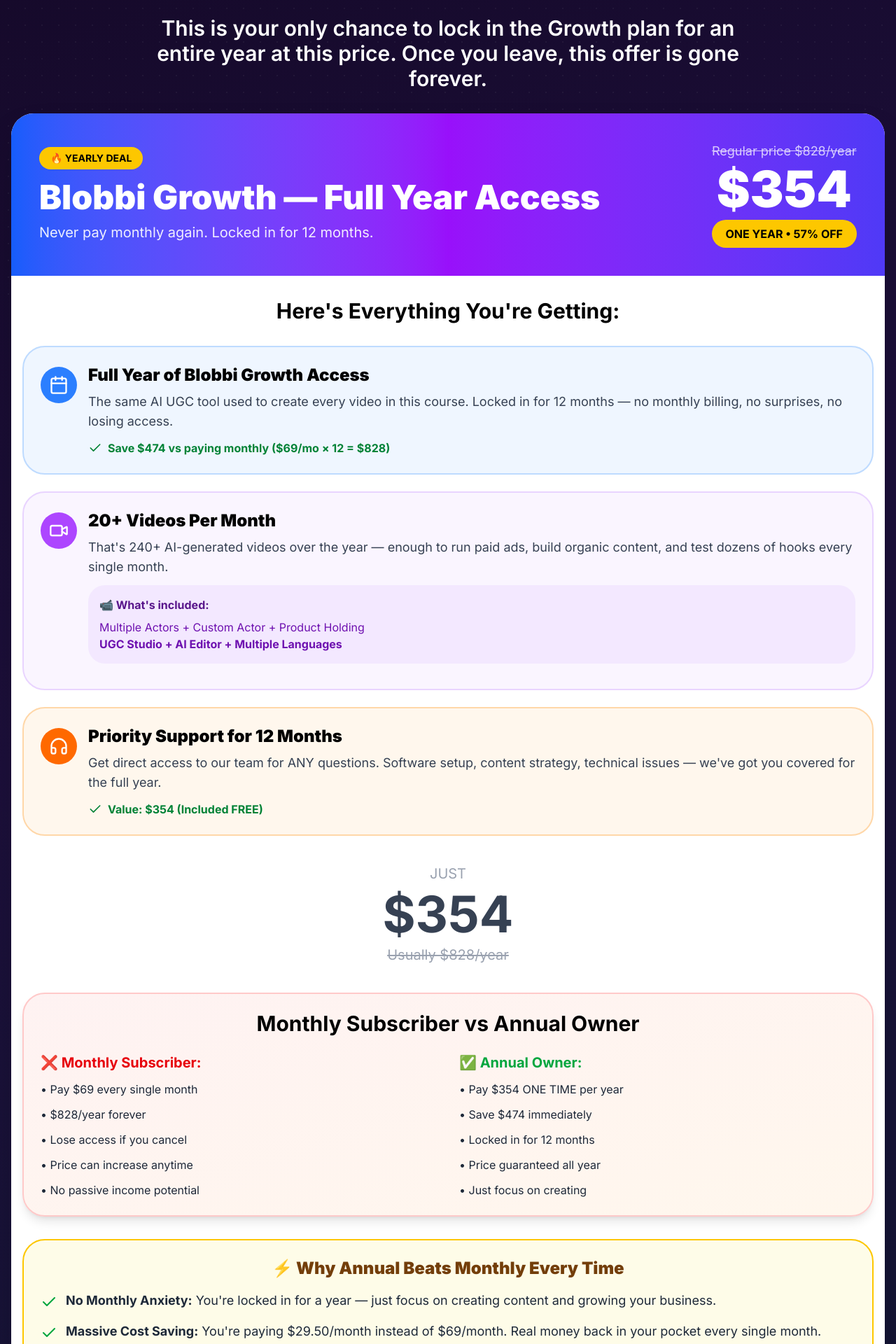
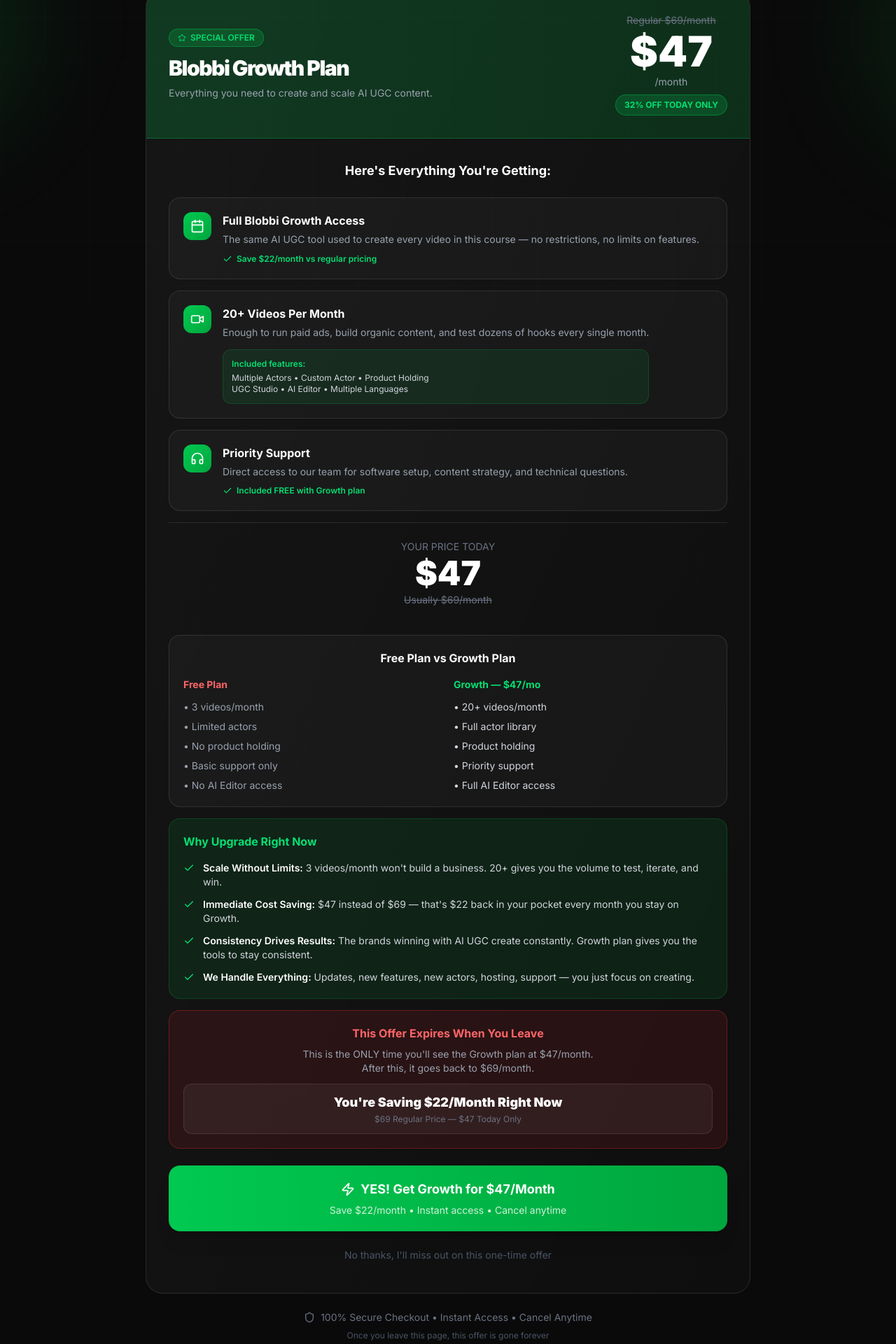
Before and after one commit to A-BMT02/aiugc, a Next.js app: page /lifetime-upsell in a window 1280 px wide. Shown: the part 360-2280 px from the top of the page at 70% size. Built offline with nearby package versions, Linux system fonts and the light colour scheme; no server answers.

Commit message:
update lifetime-upsell: $47/month pricing, Blobbi styling, reduced font sizes
Co-Authored-By: Claude Sonnet 4.6 <noreply@anthropic.com>

```diff
--- a/app/lifetime-upsell/page.js
+++ b/app/lifetime-upsell/page.js
@@ -2,7 +2,7 @@
 
 import { useState } from 'react'
 import { useRouter } from 'next/navigation'
-import { Clock, Check, Zap, Calendar, Video, Headphones } from 'lucide-react'
+import { Clock, Check, Zap, Calendar, Video, Headphones, Shield, Star } from 'lucide-react'
 import { createClient } from '@supabase/supabase-js'
 
 const PRICE_ID = 'price_1TLABeROztKsDOlaSDDg6gog'
@@ -46,208 +46,216 @@ export default function LifetimeUpsellPage() {
   }
 
   return (
-    <div className="min-h-screen text-white" style={{ background: 'linear-gradient(160deg, #140826 0%, #1c0f3a 40%, #0e1830 100%)' }}>
+    <div className="min-h-screen bg-[#0a0a0a] text-white overflow-hidden">
 
-      {/* Dot pattern */}
-      <div className="fixed inset-0 pointer-events-none" style={{ backgroundImage: 'radial-gradient(circle, rgba(255,255,255,0.05) 1px, transparent 1px)', backgroundSize: '24px 24px' }} />
+      {/* Subtle grid overlay */}
+      <div className="fixed inset-0 pointer-events-none">
+        <div className="absolute inset-0 bg-[linear-gradient(to_right,#ffffff03_1px,transparent_1px),linear-gradient(to_bottom,#ffffff03_1px,transparent_1px)] bg-[size:4rem_4rem]" />
+        <div className="absolute top-1/4 -left-1/4 w-96 h-96 bg-green-500/10 rounded-full blur-3xl" />
+        <div className="absolute bottom-1/4 -right-1/4 w-96 h-96 bg-green-600/10 rounded-full blur-3xl" />
+      </div>
 
-      <div className="relative z-10 max-w-7xl mx-auto py-8 px-4">
+      <div className="relative z-10 max-w-4xl mx-auto py-12 px-4">
 
         {/* ── HEADER ── */}
-        <div className="text-center mb-8">
-          <div className="inline-flex items-center gap-2 bg-red-600 text-white px-6 py-2 rounded-full text-base font-bold mb-4 animate-pulse">
-            <Clock className="w-5 h-5" /> FINAL OFFER — THIS PAGE DISAPPEARS IN MOMENTS
+        <div className="text-center mb-10">
+          <div className="inline-flex items-center gap-2 px-4 py-2 bg-red-500/20 border border-red-500/40 rounded-full text-red-400 text-sm font-semibold mb-6 animate-pulse">
+            <Clock className="w-4 h-4" /> FINAL OFFER — THIS PAGE DISAPPEARS WHEN YOU LEAVE
           </div>
-          <h1 className="text-5xl md:text-6xl lg:text-7xl font-black mb-6 leading-tight">
-            <span className="text-yellow-300">Get A FULL YEAR</span>{' '}
-            <span className="text-white">of The AI Software We Use In The Course —</span>{' '}
-            <span className="text-yellow-300">For Just $354</span>
+
+          <h1 className="text-4xl md:text-5xl font-black tracking-tighter mb-5 leading-tight">
+            Unlock a{' '}
+            <span className="bg-gradient-to-r from-green-400 to-green-500 bg-clip-text text-transparent">
+              Full Month of Growth
+            </span>{' '}
+            for Just $47
           </h1>
-          <p className="text-2xl md:text-3xl text-white font-semibold max-w-4xl mx-auto">
-            This is your only chance to lock in the Growth plan for an entire year at this price. Once you leave, this offer is gone forever.
+
+          <p className="text-base md:text-lg text-gray-400 max-w-2xl mx-auto">
+            This is your only chance to lock in the Growth plan at this price. Once you leave, this offer is gone forever.
           </p>
         </div>
 
-        {/* ── BIG WHITE CARD ── */}
-        <div className="rounded-[2rem] overflow-hidden bg-white mb-8 shadow-2xl">
+        {/* ── MAIN CARD ── */}
+        <div className="bg-gradient-to-br from-white/5 to-white/[0.02] border border-white/10 rounded-3xl overflow-hidden mb-6">
 
-          {/* Card header — gradient */}
-          <div className="bg-gradient-to-r from-blue-600 via-purple-600 to-indigo-600 p-8 md:p-10 text-white">
+          {/* Card header */}
+          <div className="bg-gradient-to-r from-green-500/20 to-green-600/20 border-b border-green-500/30 p-6 md:p-8">
             <div className="flex flex-col md:flex-row items-center justify-between gap-6">
               <div className="flex-1 text-center md:text-left">
-                <div className="inline-block bg-yellow-400 text-black text-sm font-bold px-4 py-1.5 rounded-full mb-4">
-                  🔥 YEARLY DEAL
+                <div className="inline-flex items-center gap-1.5 px-3 py-1 bg-green-500/20 border border-green-500/40 rounded-full text-green-400 text-xs font-semibold mb-3">
+                  <Star className="w-3 h-3" /> SPECIAL OFFER
                 </div>
-                <h2 className="text-3xl md:text-5xl font-black mb-3">Blobbi Growth — Full Year Access</h2>
-                <p className="text-white/90 text-xl">Never pay monthly again. Locked in for 12 months.</p>
+                <h2 className="text-2xl md:text-3xl font-black tracking-tighter mb-2">Blobbi Growth Plan</h2>
+                <p className="text-gray-400 text-sm">Everything you need to create and scale AI UGC content.</p>
               </div>
-              <div className="text-center w-full md:w-auto">
-                <div className="text-lg line-through opacity-75 mb-1">Regular price $828/year</div>
-                <div className="text-6xl md:text-7xl font-black mb-2">$354</div>
-                <div className="text-base bg-yellow-400 text-black font-bold px-5 py-2 rounded-full inline-block">ONE YEAR • 57% OFF</div>
+              <div className="text-center">
+                <div className="text-sm text-gray-500 line-through mb-1">Regular $69/month</div>
+                <div className="text-5xl md:text-6xl font-black text-white mb-1">$47</div>
+                <div className="text-sm text-gray-400">/month</div>
+                <div className="mt-2 inline-flex items-center gap-1.5 px-3 py-1.5 bg-green-500/20 border border-green-500/40 rounded-full text-green-400 text-xs font-bold">
+                  32% OFF TODAY ONLY
+                </div>
               </div>
             </div>
           </div>
 
-          {/* Card body — white */}
-          <div className="p-8 bg-white">
+          {/* Card body */}
+          <div className="p-6 md:p-8 space-y-4">
 
-            <h3 className="text-3xl font-bold mb-8 text-black text-center">Here's Everything You're Getting:</h3>
-
-            <div className="space-y-6 mb-10 -mx-4">
+            <h3 className="text-lg font-bold text-center mb-6">Here's Everything You're Getting:</h3>
 
             {/* Feature 1 */}
-              <div className="bg-blue-50 border-2 border-blue-200 rounded-[2rem] p-6">
-                <div className="flex flex-col md:flex-row items-start gap-4">
-                  <div className="bg-blue-500 rounded-full p-3 mx-auto md:mx-0 md:mt-1">
-                    <Calendar className="w-7 h-7 text-white" />
+            <div className="bg-white/[0.03] border border-white/10 rounded-2xl p-5">
+              <div className="flex items-start gap-4">
+                <div className="w-10 h-10 bg-gradient-to-br from-green-500 to-green-600 rounded-xl flex items-center justify-center flex-shrink-0">
+                  <Calendar className="w-5 h-5" />
                 </div>
-                  <div className="flex-1 text-center md:text-left">
-                    <h4 className="font-black text-2xl text-black mb-2">Full Year of Blobbi Growth Access</h4>
-                    <p className="text-gray-700 text-lg mb-3">The same AI UGC tool used to create every video in this course. Locked in for 12 months — no monthly billing, no surprises, no losing access.</p>
-                    <div className="flex items-center justify-center md:justify-start gap-2 text-base text-green-700 font-bold">
-                      <Check className="w-5 h-5" /> Save $474 vs paying monthly ($69/mo × 12 = $828)
+                <div>
+                  <h4 className="font-bold text-base mb-1">Full Blobbi Growth Access</h4>
+                  <p className="text-gray-400 text-sm leading-relaxed">The same AI UGC tool used to create every video in this course — no restrictions, no limits on features.</p>
+                  <div className="flex items-center gap-1.5 mt-2 text-green-400 text-xs font-semibold">
+                    <Check className="w-3.5 h-3.5" /> Save $22/month vs regular pricing
                   </div>
                 </div>
               </div>
             </div>
 
             {/* Feature 2 */}
-              <div className="bg-purple-50 border-2 border-purple-200 rounded-[2rem] p-6">
-                <div className="flex flex-col md:flex-row items-start gap-4">
-                  <div className="bg-purple-500 rounded-full p-3 mx-auto md:mx-0 md:mt-1">
-                    <Video className="w-7 h-7 text-white" />
+            <div className="bg-white/[0.03] border border-white/10 rounded-2xl p-5">
+              <div className="flex items-start gap-4">
+                <div className="w-10 h-10 bg-gradient-to-br from-green-500 to-green-600 rounded-xl flex items-center justify-center flex-shrink-0">
+                  <Video className="w-5 h-5" />
                 </div>
-                  <div className="flex-1 text-center md:text-left">
-                    <h4 className="font-black text-2xl text-black mb-2">20+ Videos Per Month</h4>
-                    <p className="text-gray-700 text-lg mb-3">That's 240+ AI-generated videos over the year — enough to run paid ads, build organic content, and test dozens of hooks every single month.</p>
-                    <div className="bg-purple-100 rounded-[1.5rem] p-4 mb-3">
-                      <p className="text-base font-bold text-purple-900 mb-2">📹 What's included:</p>
-                      <p className="text-base text-purple-800">Multiple Actors + Custom Actor + Product Holding</p>
-                      <p className="text-base text-purple-800 font-bold">UGC Studio + AI Editor + Multiple Languages</p>
+                <div>
+                  <h4 className="font-bold text-base mb-1">20+ Videos Per Month</h4>
+                  <p className="text-gray-400 text-sm leading-relaxed mb-3">Enough to run paid ads, build organic content, and test dozens of hooks every single month.</p>
+                  <div className="bg-green-500/10 border border-green-500/20 rounded-xl p-3">
+                    <p className="text-green-400 text-xs font-semibold mb-1">Included features:</p>
+                    <p className="text-gray-300 text-xs">Multiple Actors • Custom Actor • Product Holding</p>
+                    <p className="text-gray-300 text-xs">UGC Studio • AI Editor • Multiple Languages</p>
                   </div>
                 </div>
               </div>
             </div>
 
             {/* Feature 3 */}
-              <div className="bg-orange-50 border-2 border-orange-200 rounded-[2rem] p-6">
-                <div className="flex flex-col md:flex-row items-start gap-4">
-                  <div className="bg-orange-500 rounded-full p-3 mx-auto md:mx-0 md:mt-1">
-                    <Headphones className="w-7 h-7 text-white" />
+            <div className="bg-white/[0.03] border border-white/10 rounded-2xl p-5">
+              <div className="flex items-start gap-4">
+                <div className="w-10 h-10 bg-gradient-to-br from-green-500 to-green-600 rounded-xl flex items-center justify-center flex-shrink-0">
+                  <Headphones className="w-5 h-5" />
                 </div>
-                  <div className="flex-1 text-center md:text-left">
-                    <h4 className="font-black text-2xl text-black mb-2">Priority Support for 12 Months</h4>
-                    <p className="text-gray-700 text-lg mb-3">Get direct access to our team for ANY questions. Software setup, content strategy, technical issues — we've got you covered for the full year.</p>
-                    <div className="flex items-center justify-center md:justify-start gap-2 text-base text-green-700 font-bold">
-                      <Check className="w-5 h-5" /> Value: $354 (Included FREE)
+                <div>
+                  <h4 className="font-bold text-base mb-1">Priority Support</h4>
+                  <p className="text-gray-400 text-sm leading-relaxed">Direct access to our team for software setup, content strategy, and technical questions.</p>
+                  <div className="flex items-center gap-1.5 mt-2 text-green-400 text-xs font-semibold">
+                    <Check className="w-3.5 h-3.5" /> Included FREE with Growth plan
                   </div>
                 </div>
               </div>
             </div>
 
-            </div>
-
-            {/* Center price */}
-            <div className="text-center my-10">
-              <div className="text-xl text-gray-400 mb-2">JUST</div>
-              <div className="text-7xl font-bold text-gray-700">$354</div>
-              <div className="text-xl text-gray-400 line-through mt-2">Usually $828/year</div>
+            {/* Price summary */}
+            <div className="text-center py-6 border-t border-white/10">
+              <div className="text-sm text-gray-500 mb-1">YOUR PRICE TODAY</div>
+              <div className="text-5xl font-black mb-1">$47</div>
+              <div className="text-gray-500 text-sm line-through">Usually $69/month</div>
             </div>
 
             {/* Comparison */}
-            <div className="bg-gradient-to-br from-red-50 to-orange-50 border-2 border-red-200 rounded-[2rem] p-6 mb-8 shadow-lg -mx-4">
-              <h3 className="text-2xl md:text-3xl font-bold mb-6 text-center text-black">Monthly Subscriber vs Annual Owner</h3>
-              <div className="grid grid-cols-2 gap-4 md:gap-8">
-                <div className="space-y-3">
-                  <h4 className="font-bold text-red-600 text-xl mb-3">❌ Monthly Subscriber:</h4>
-                  <ul className="space-y-3 text-gray-800 text-base">
-                    <li>• Pay $69 every single month</li>
-                    <li>• $828/year forever</li>
-                    <li>• Lose access if you cancel</li>
-                    <li>• Price can increase anytime</li>
-                    <li>• No passive income potential</li>
+            <div className="bg-white/[0.03] border border-white/10 rounded-2xl p-5">
+              <h3 className="text-base font-bold mb-4 text-center">Free Plan vs Growth Plan</h3>
+              <div className="grid grid-cols-2 gap-4">
+                <div>
+                  <h4 className="font-bold text-red-400 text-sm mb-3">Free Plan</h4>
+                  <ul className="space-y-2 text-gray-400 text-sm">
+                    <li>• 3 videos/month</li>
+                    <li>• Limited actors</li>
+                    <li>• No product holding</li>
+                    <li>• Basic support only</li>
+                    <li>• No AI Editor access</li>
                   </ul>
                 </div>
-                <div className="space-y-3">
-                  <h4 className="font-bold text-green-600 text-xl mb-3">✅ Annual Owner:</h4>
-                  <ul className="space-y-3 text-gray-800 text-base">
-                    <li>• Pay $354 ONE TIME per year</li>
-                    <li>• Save $474 immediately</li>
-                    <li>• Locked in for 12 months</li>
-                    <li>• Price guaranteed all year</li>
-                    <li>• Just focus on creating</li>
+                <div>
+                  <h4 className="font-bold text-green-400 text-sm mb-3">Growth — $47/mo</h4>
+                  <ul className="space-y-2 text-gray-300 text-sm">
+                    <li>• 20+ videos/month</li>
+                    <li>• Full actor library</li>
+                    <li>• Product holding</li>
+                    <li>• Priority support</li>
+                    <li>• Full AI Editor access</li>
                   </ul>
                 </div>
               </div>
             </div>
 
-            {/* Why annual wins */}
-            <div className="bg-yellow-50 border-2 border-yellow-400 rounded-[2rem] p-6 mb-8 -mx-4">
-              <h3 className="text-2xl font-black text-yellow-900 mb-4 text-center">⚡ Why Annual Beats Monthly Every Time</h3>
-              <div className="space-y-4">
+            {/* Why upgrade */}
+            <div className="bg-green-500/10 border border-green-500/20 rounded-2xl p-5">
+              <h3 className="text-base font-bold text-green-400 mb-4">Why Upgrade Right Now</h3>
+              <div className="space-y-3">
                 {[
-                  { t: 'No Monthly Anxiety', d: "You're locked in for a year — just focus on creating content and growing your business." },
-                  { t: 'Massive Cost Saving', d: "You're paying $29.50/month instead of $69/month. Real money back in your pocket every single month." },
-                  { t: 'Consistency Wins', d: "The brands making money with AI UGC create consistently. Annual access forces that habit." },
-                  { t: 'We Handle Everything', d: 'Updates, new features, new actors, hosting, support — you just create.' },
+                  { t: 'Scale Without Limits', d: "3 videos/month won't build a business. 20+ gives you the volume to test, iterate, and win." },
+                  { t: 'Immediate Cost Saving', d: '$47 instead of $69 — that\'s $22 back in your pocket every month you stay on Growth.' },
+                  { t: 'Consistency Drives Results', d: 'The brands winning with AI UGC create constantly. Growth plan gives you the tools to stay consistent.' },
+                  { t: 'We Handle Everything', d: 'Updates, new features, new actors, hosting, support — you just focus on creating.' },
                 ].map((item, i) => (
                   <div key={i} className="flex items-start gap-3">
-                    <Check className="w-6 h-6 text-green-600 flex-shrink-0 mt-1" />
-                    <p className="text-gray-800 text-lg"><span className="font-bold">{item.t}:</span> {item.d}</p>
+                    <Check className="w-4 h-4 text-green-400 flex-shrink-0 mt-0.5" />
+                    <p className="text-gray-300 text-sm"><span className="font-semibold text-white">{item.t}:</span> {item.d}</p>
                   </div>
                 ))}
               </div>
             </div>
 
             {/* Urgency */}
-            <div className="bg-red-50 border-2 border-red-500 rounded-[2rem] p-6 mb-8 -mx-4">
-              <h3 className="text-2xl font-bold text-red-700 mb-2 text-center">⚠️ This Offer Expires When You Leave This Page</h3>
-              <p className="text-center text-red-600 text-lg mb-3">
-                This is the ONLY time you'll see the Growth plan at this price.<br />
-                After today, it goes back to $828/year (if we even offer this deal again).
+            <div className="bg-red-500/10 border border-red-500/30 rounded-2xl p-5 text-center">
+              <h3 className="text-base font-bold text-red-400 mb-2">This Offer Expires When You Leave</h3>
+              <p className="text-gray-400 text-sm mb-3">
+                This is the ONLY time you'll see the Growth plan at $47/month.<br />
+                After this, it goes back to $69/month.
               </p>
-              <div className="bg-white rounded-[2rem] p-5 text-center">
-                <p className="text-3xl font-black text-red-700">You're Saving $474 Right Now</p>
-                <p className="text-base text-gray-600 mt-1">$828 Regular Price — $354 Today Only = $474 Savings</p>
+              <div className="bg-white/5 border border-white/10 rounded-xl p-3">
+                <p className="text-lg font-black text-white">You're Saving $22/Month Right Now</p>
+                <p className="text-gray-500 text-xs mt-0.5">$69 Regular Price — $47 Today Only</p>
               </div>
             </div>
 
             {/* CTAs */}
-            <div className="space-y-4 -mx-4">
+            <div className="space-y-3 pt-2">
               <button
                 onClick={handleCheckout}
                 disabled={loading}
-                className="w-full bg-gradient-to-r from-green-500 to-green-600 hover:from-green-600 hover:to-green-700 text-white font-bold py-8 px-4 rounded-[2rem] shadow-xl transform hover:scale-105 transition-all min-h-[160px] cursor-pointer disabled:opacity-60 disabled:cursor-not-allowed disabled:scale-100"
+                className="w-full bg-gradient-to-r from-green-500 to-green-600 hover:from-green-600 hover:to-green-700 text-white font-bold py-5 px-6 rounded-2xl shadow-xl hover:shadow-green-500/25 transform hover:scale-[1.02] transition-all cursor-pointer disabled:opacity-60 disabled:cursor-not-allowed disabled:scale-100"
               >
-                <div className="flex flex-col items-center justify-center gap-3 w-full">
-                  <div className="flex items-center gap-3 justify-center w-full text-2xl md:text-3xl">
-                    <Zap className="w-7 h-7 flex-shrink-0" />
-                    <div className="text-center leading-relaxed">
-                      {loading ? 'Processing...' : <>YES! Give Me The Full Year<br />of Blobbi Growth for $354</>}
+                <div className="flex flex-col items-center gap-1.5">
+                  <div className="flex items-center gap-2 text-lg">
+                    <Zap className="w-5 h-5 flex-shrink-0" />
+                    <span>{loading ? 'Processing...' : 'YES! Get Growth for $47/Month'}</span>
                   </div>
-                  </div>
-                  <div className="text-base md:text-lg font-normal opacity-90 text-center">
-                    One annual payment of $354<br />(Save $474 • Instant access • Locked in for 12 months)
+                  <div className="text-sm font-normal opacity-80">
+                    Save $22/month • Instant access • Cancel anytime
                   </div>
                 </div>
               </button>
 
               <button
                 onClick={() => router.push('/dashboard')}
-                className="w-full text-gray-500 underline hover:text-gray-700 text-base py-4 px-4 cursor-pointer"
+                className="w-full text-gray-600 hover:text-gray-400 text-sm py-3 px-4 cursor-pointer transition-colors"
               >
-                No thanks, I'll pay full monthly price instead
+                No thanks, I'll miss out on this one-time offer
               </button>
             </div>
 
           </div>
         </div>
 
-        {/* Footer */}
-        <div className="text-center mt-8">
-          <p className="text-white text-xl font-bold mb-2">🔒 100% Secure Checkout • Instant Access</p>
-          <p className="text-white/80 text-base">Once you leave this page, this offer is GONE forever</p>
+        {/* Footer trust */}
+        <div className="text-center">
+          <div className="flex items-center justify-center gap-2 text-gray-500 text-sm">
+            <Shield className="w-4 h-4" />
+            <span>100% Secure Checkout • Instant Access • Cancel Anytime</span>
+          </div>
+          <p className="text-gray-600 text-xs mt-2">Once you leave this page, this offer is gone forever</p>
         </div>
 
       </div>
```
Lines whose indentation alone changed are shown as unchanged.
